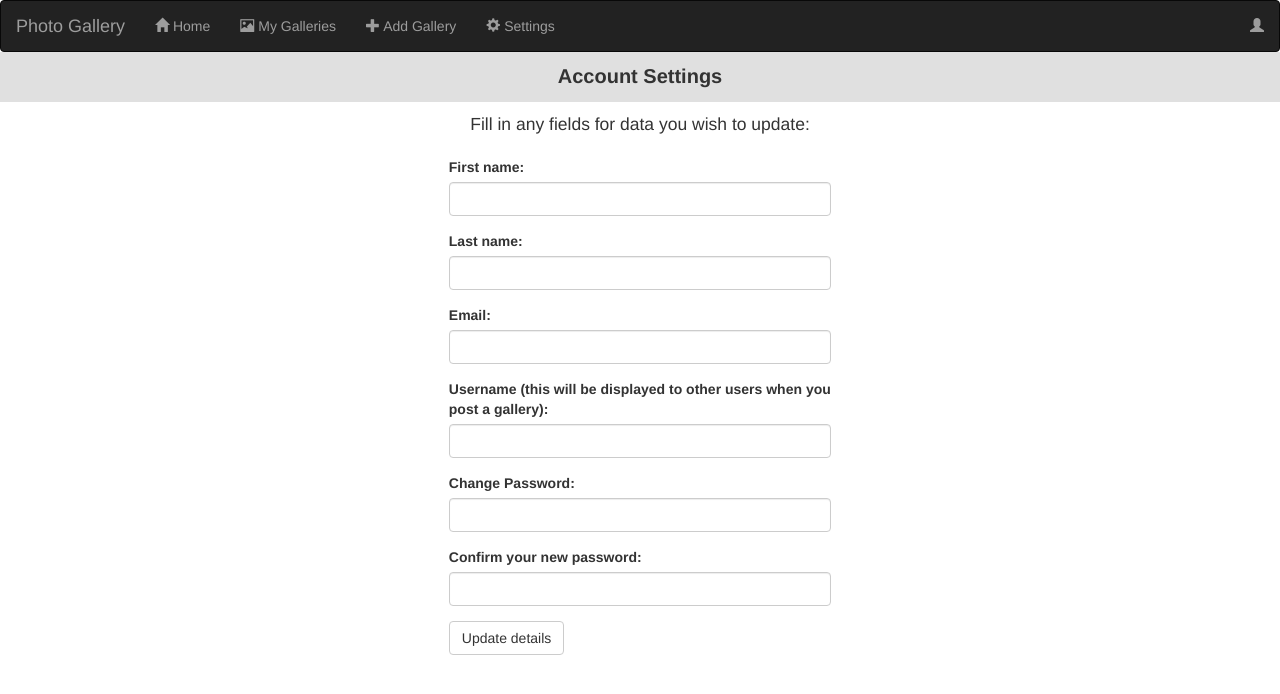
After one commit to meghardie/GalleryWebsite, a Flask app: page /accountSettings in a window 1280 px wide. The commit adds this page. Shown: the top 694 px of the page. Run offline with Flask 3, Linux system fonts and the light colour scheme; a user stored in the database is signed in; some libraries are stand-ins or nearby versions.

Commit message:
added page to change account settings

```diff
--- a/app/app.py
+++ b/app/app.py
@@ -3,6 +3,7 @@ from flask_wtf import FlaskForm
 from wtforms import StringField, SubmitField, HiddenField, PasswordField
 from wtforms.validators import ValidationError, DataRequired
 from flask_sqlalchemy import SQLAlchemy
+from sqlalchemy import update
 from flask_bootstrap import Bootstrap
 from flask_login import LoginManager, UserMixin, login_user, logout_user, login_required
 from flask_session import Session
@@ -105,6 +106,21 @@ def passwordsMatch(form, field):
     if field.data != form.password1.data:
         raise ValidationError("Passwords do not match")
 
+def updateEmailCheck(form, field):
+    fdata = field.data
+    if (('@' not in fdata) or ('.' not in fdata) or len(fdata) < 5) and len(fdata) != 0:
+        raise ValidationError("Please enter a valid email")
+
+def updatePasswordCheck(form, field):
+    fdata = field.data
+    if len(fdata) != 0:
+        if fdata != form.password1.data:
+            raise ValidationError("Passwords must match")
+        if len(fdata) < 6 or len(fdata) > 15:
+            raise ValidationError("Password must be between 6 and 15 characters")
+        if fdata.lower() == fdata:
+            raise ValidationError("Password must contain at least 1 uppercase letter")
+
 #checks if current user is logged into website
 def isLoggedIn():
     if 'loggedIn' not in session:
@@ -175,6 +191,15 @@ class registerForm(FlaskForm):
     password2 = PasswordField("Confirm your password: ", validators = [containsData, passwordsMatch])
     submit = SubmitField("Create an account")
 
+class settingsForm(FlaskForm):
+    fname = StringField("First name:")
+    lname = StringField("Last name: ")
+    email = StringField("Email: ", validators = [updateEmailCheck])
+    username = StringField("Username (this will be displayed to other users when you post a gallery): ")
+    password1 = PasswordField("Change Password: ")
+    password2 = PasswordField("Confirm your new password: ", validators = [updatePasswordCheck])
+    submit = SubmitField("Update details")
+
 @app.route("/")
 def homePage():
     return render_template('index.html', galleries = galleries, photos = photos, users = users, loggedIn = isLoggedIn(), username = getCurrentUsername())
@@ -204,7 +229,7 @@ def login():
             session['userId'] = user.id
             session['loggedIn'] = True
             session.modified = True
-            return redirect('/')
+            return redirect(url_for('homePage'))
     return render_template('login.html', loginAttempted = False, form = form, loggedIn = isLoggedIn())
 
 @app.route("/logout")
@@ -239,6 +264,33 @@ def addGallery():
         username = None
     return render_template("addGallery.html", loggedIn = isLoggedIn(), currentDate = datetime.date.today(), username = username)
 
+@app.route("/accountSettings", methods = ['GET', 'POST'])
+def settings():
+    form = settingsForm()
+    if form.validate_on_submit():
+        userId = session.get('userId')
+        user = User.query.get(userId)
+        if user:
+            if len(form.fname.data) != 0:
+                db.session.execute(update(User).where(User.id == userId).values(fname = form.fname.data))
+                db.session.commit()
+            if len(form.lname.data) != 0:
+                db.session.execute(update(User).where(User.id == userId).values(lname = form.lname.data))
+                db.session.commit()
+            if len(form.email.data) != 0:
+                db.session.execute(update(User).where(User.id == userId).values(email = form.email.data))
+                db.session.commit()
+            if len(form.username.data) != 0:
+                db.session.execute(update(User).where(User.id == userId).values(username = form.username.data))
+                db.session.commit()
+            if len(form.password1.data) != 0:
+                db.session.execute(update(User).where(User.id == userId).values(passwordHash = generate_password_hash(form.password1.data)))
+                db.session.commit()
+            global users
+            users = User.query.all()
+            return redirect(url_for('homePage'))
+    return render_template("settings.html", loggedIn = isLoggedIn(), form = form)
+
 with app.app_context():
     users = getUsers()
     galleries = getGalleries()
--- a/app/static/style.css
+++ b/app/static/style.css
@@ -174,3 +174,17 @@
     margin-top: 20px;
     margin-bottom: 50px;
 }
+
+/* for settings page */
+#settingsForm{
+    margin: auto;
+    width: 33%;
+    padding: 20px;
+}
+
+#settingsInstructions{
+    text-align: center;
+    margin: auto;
+    font-size: 1.25em;
+    padding-top: 10px;
+}
--- a/app/templates/base.html
+++ b/app/templates/base.html
@@ -19,7 +19,7 @@
             <li><a href="{{ url_for('homePage') }}"><span class="glyphicon glyphicon-home"></span> Home</a></li>
             <li><a href="#"><span class="glyphicon glyphicon-picture"></span> My Galleries</a></li>
             <li><a href="{{ url_for('addGallery') }}"><span class="glyphicon glyphicon-plus"></span> Add Gallery</a></li>
-            <li><a href="#"><span class="glyphicon glyphicon-cog"></span> Settings</a></li>
+            <li><a href="{{ url_for('settings') }}"><span class="glyphicon glyphicon-cog"></span> Settings</a></li>
         </ul>
         <ul class="nav navbar-nav navbar-right">
             {% if loggedIn == False %}
--- /dev/null
+++ b/app/templates/settings.html
@@ -0,0 +1,26 @@
+{% extends "base.html" %}
+{% import "bootstrap/wtf.html" as wtf %}
+
+{% block title %}Create a Gallery{% endblock %}
+
+{% block content %}
+    {% if loggedIn == False %}
+        <div class = "loginReqMsg">
+            <p class = "mainMessage">You must be logged in to access this page!</p>
+            <div class = "loginLinks">
+                Log in <a href = "{{ url_for('login') }}">here</a><br>
+                Don't have an account? Register <a href = "{{ url_for('register') }}">here</a>
+            </div>
+        </div>
+    {% else %}
+        <div class = "pageTitle">
+            Account Settings
+        </div>
+        <div id = "settingsInstructions">
+            Fill in any fields for data you wish to update:
+        </div>
+        <div id = "settingsForm">
+            {{wtf.quick_form(form)}}
+        </div>
+    {% endif %}
+{% endblock %}
```
Also changed, not shown: app/instance/data.sqlite3.
